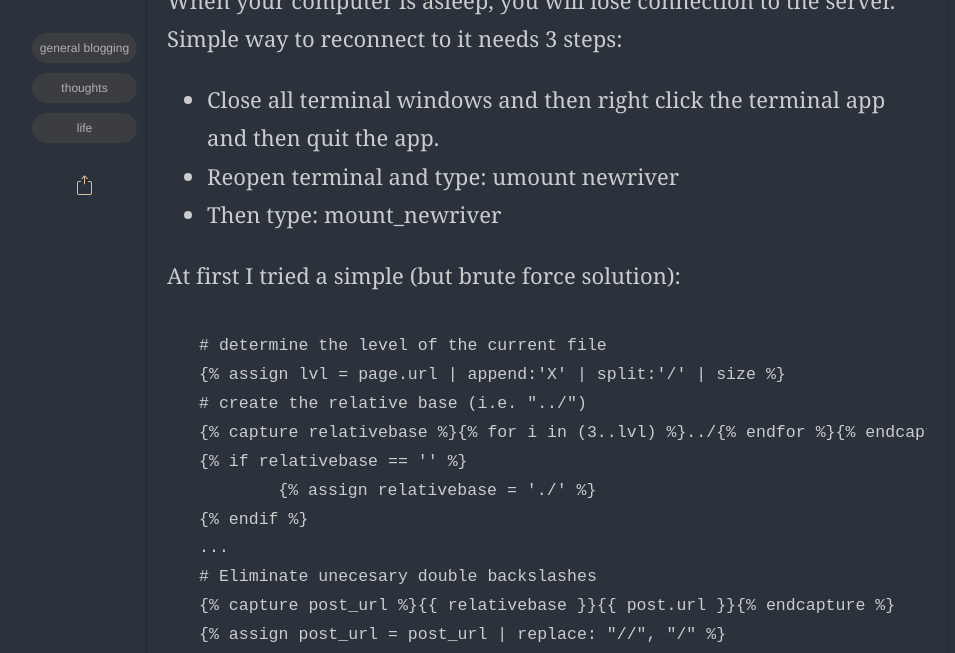
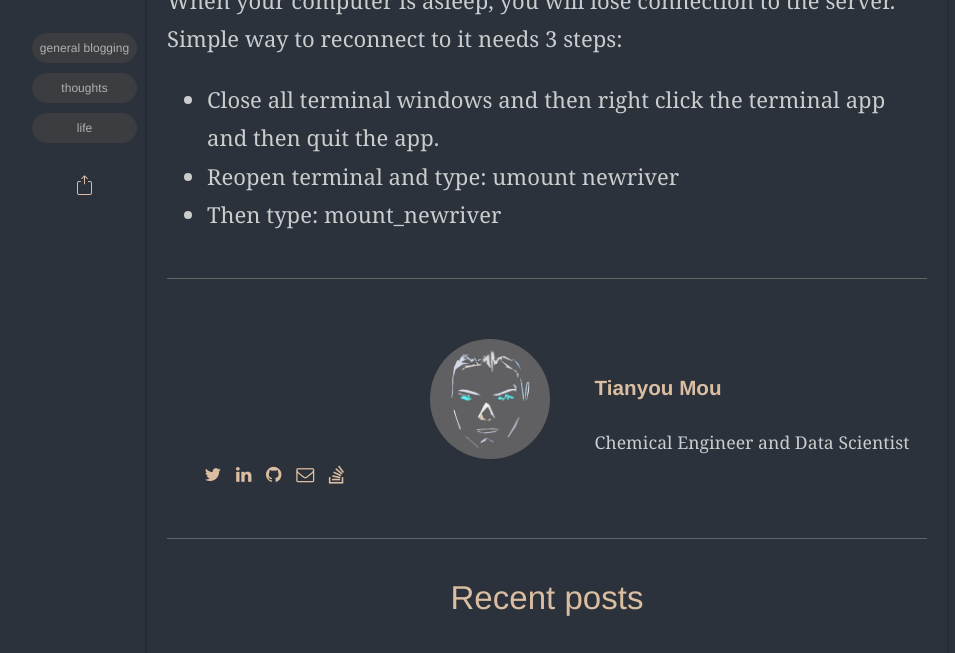
Before and after one commit to mutianyou2013/mutianyou2013.github.io, a Jekyll site: the page built from _posts/2020-06-03-Tips-to-mount-to-servers.md, in a window 1280 px wide and 900 px high, scrolled down 2904 px, cut to the strip 0-653 px from the top of the window. Shown: the whole strip, without its empty margins (93-1048 px from the left). Built offline with Jekyll 4.4.1, drawn with Linux system fonts in a browser that asks for light colours; some web fonts are replaced; comment, search, counter and statistics services are not loaded.

Commit message:
Update 2020-06-03-Tips-to-mount-to-servers.md

````diff
--- a/_posts/2020-06-03-Tips-to-mount-to-servers.md
+++ b/_posts/2020-06-03-Tips-to-mount-to-servers.md
@@ -49,22 +49,3 @@ When your computer is asleep, you will lose connection to the server. Simple way
 - Close all terminal windows and then right click the terminal app and then quit the app.
 - Reopen terminal and type: umount newriver
 - Then type: mount_newriver
-
-
-
-At first I tried a simple (but brute force solution):
-{% raw %}
-```jekyll
-# determine the level of the current file
-{% assign lvl = page.url | append:'X' | split:'/' | size %}
-# create the relative base (i.e. "../")
-{% capture relativebase %}{% for i in (3..lvl) %}../{% endfor %}{% endcapture %}
-{% if relativebase == '' %}
-	{% assign relativebase = './' %}
-{% endif %}
-...
-# Eliminate unecesary double backslashes
-{% capture post_url %}{{ relativebase }}{{ post.url }}{% endcapture %}
-{% assign post_url = post_url | replace: "//", "/" %}
-```
-{% endraw %}
````
